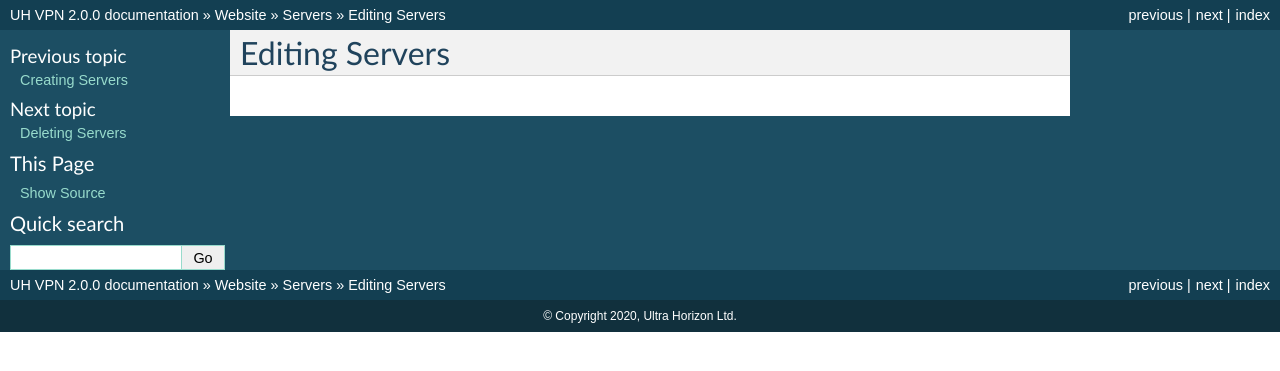
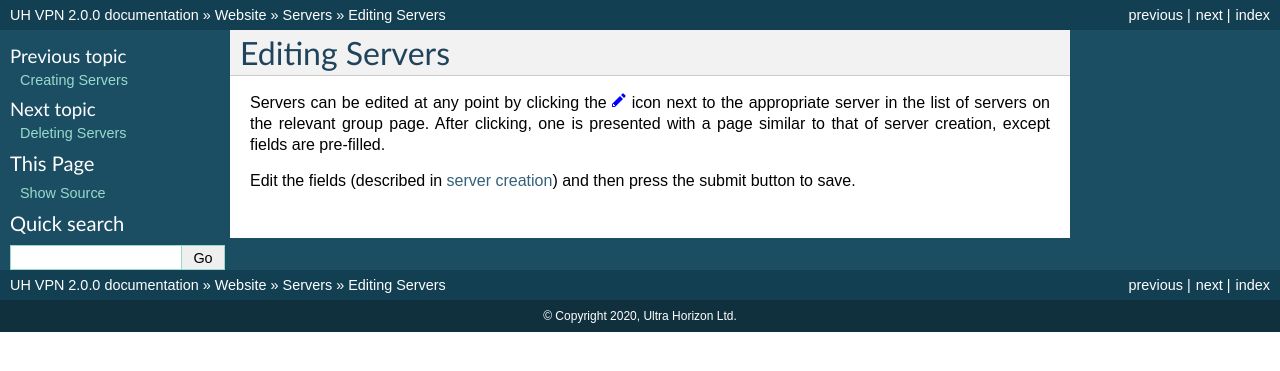
Before and after one commit to ultrahorizon/UH-VPN-Docs, a Sphinx documentation site: the page built from source/website/servers/editing.rst, in a window 1280 px wide. Shown: the top 371 px of the page. Built offline with Sphinx 7.4.7, drawn with Linux system fonts in a browser that asks for light colours.

Commit message:
Add edit servers page

```diff
--- a/source/website/servers/editing.rst
+++ b/source/website/servers/editing.rst
@@ -1,2 +1,13 @@
 Editing Servers
 ===============
+
+Servers can be edited at any point by clicking the |edit_icon| icon next to the appropriate
+server in the list of servers on the relevant group page. After clicking, one is presented
+with a page similar to that of server creation, except fields are pre-filled.
+
+Edit the fields (described in `server creation`_) and then press the submit button to save.
+
+.. |edit_icon| image:: /_static/icons/pencil.svg
+  :alt: Edit Icon
+
+.. _server creation: creating.html
```
